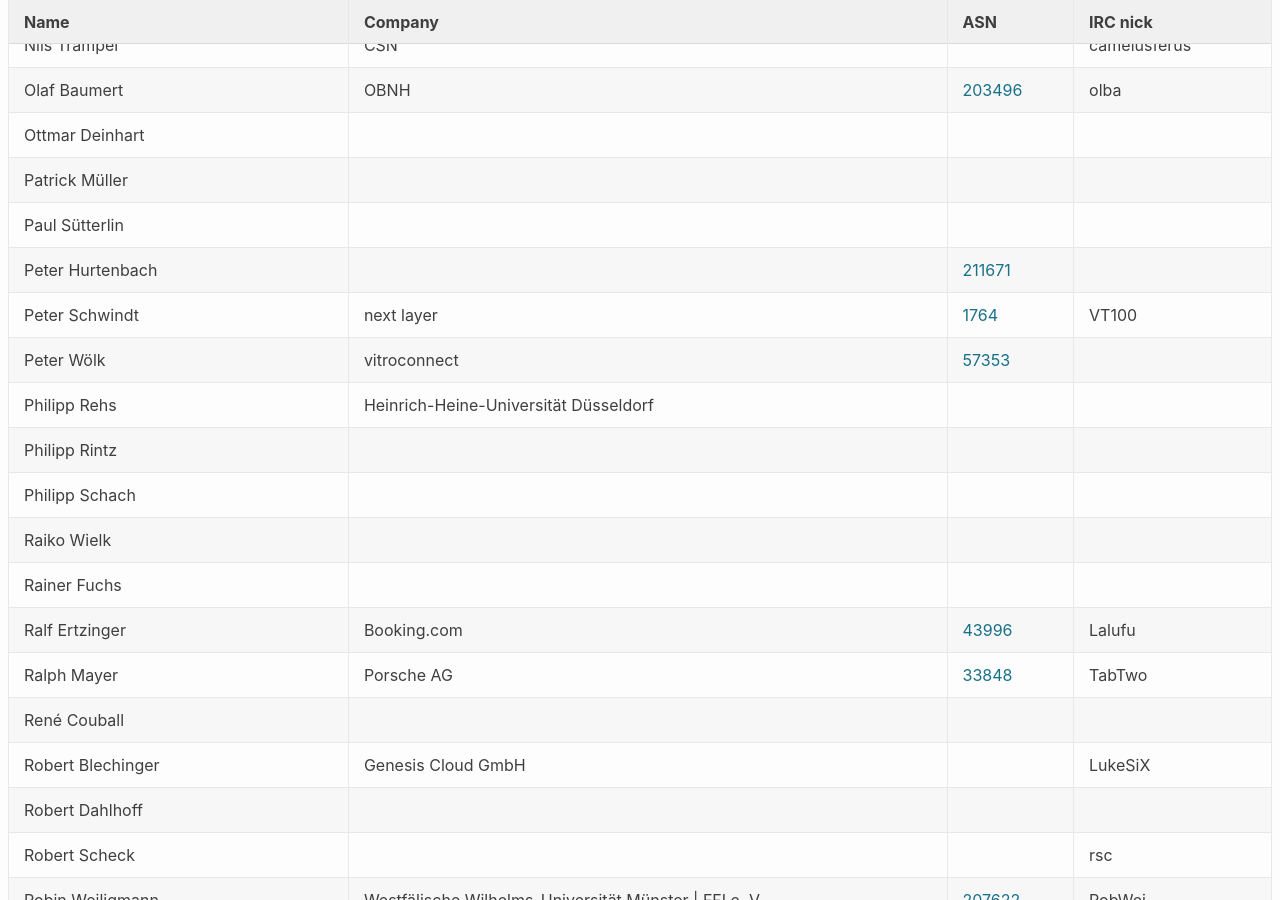
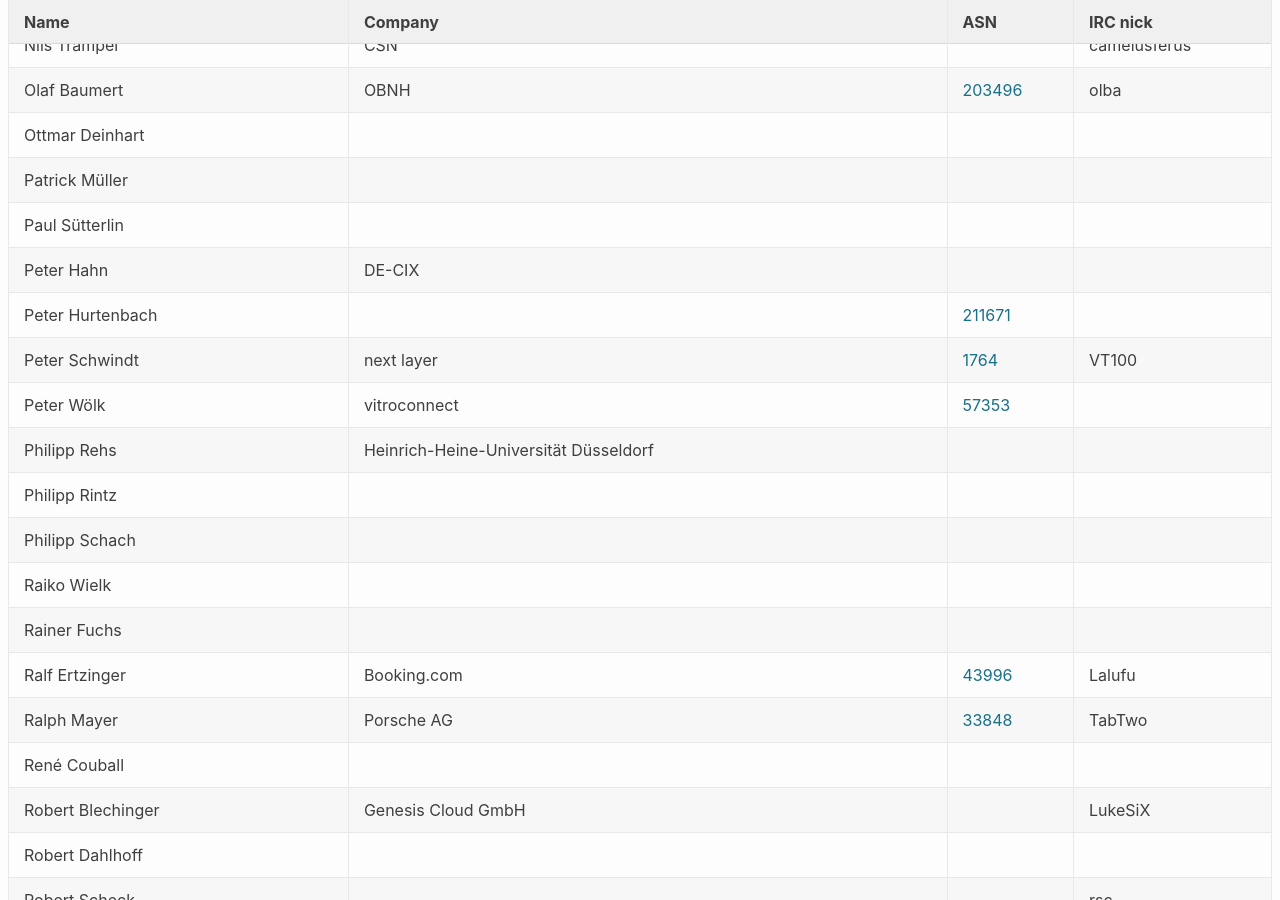
Before and after one commit to denog/pretix-attendeelist, a Jekyll site: the page built from denog14/index.md, in a window 1280 px wide and 900 px high, scrolled down 22794 px. Built offline with Jekyll 4.4.1, drawn with Linux system fonts in a browser that asks for light colours; some of the changed text lies outside the part shown.

Commit message:
Latest data: Mon Nov 14 08:53:49 UTC 2022

```diff
--- a/_data/attendees_denog14_remote.json
+++ b/_data/attendees_denog14_remote.json
@@ -870,6 +870,12 @@
     "asn": null
   },
   {
+    "name": "Peter Hahn",
+    "company": "DE-CIX",
+    "irc": null,
+    "asn": null
+  },
+  {
     "name": "Peter Hurtenbach",
     "company": null,
     "irc": null,
@@ -1119,13 +1125,13 @@
     "name": "Thomas Grahnert",
     "company": null,
     "irc": null,
-    "asn": "3209"
+    "asn": null
   },
   {
     "name": "Thomas Grahnert",
     "company": null,
     "irc": null,
-    "asn": null
+    "asn": "3209"
   },
   {
     "name": "Thomas Kraft",
```
